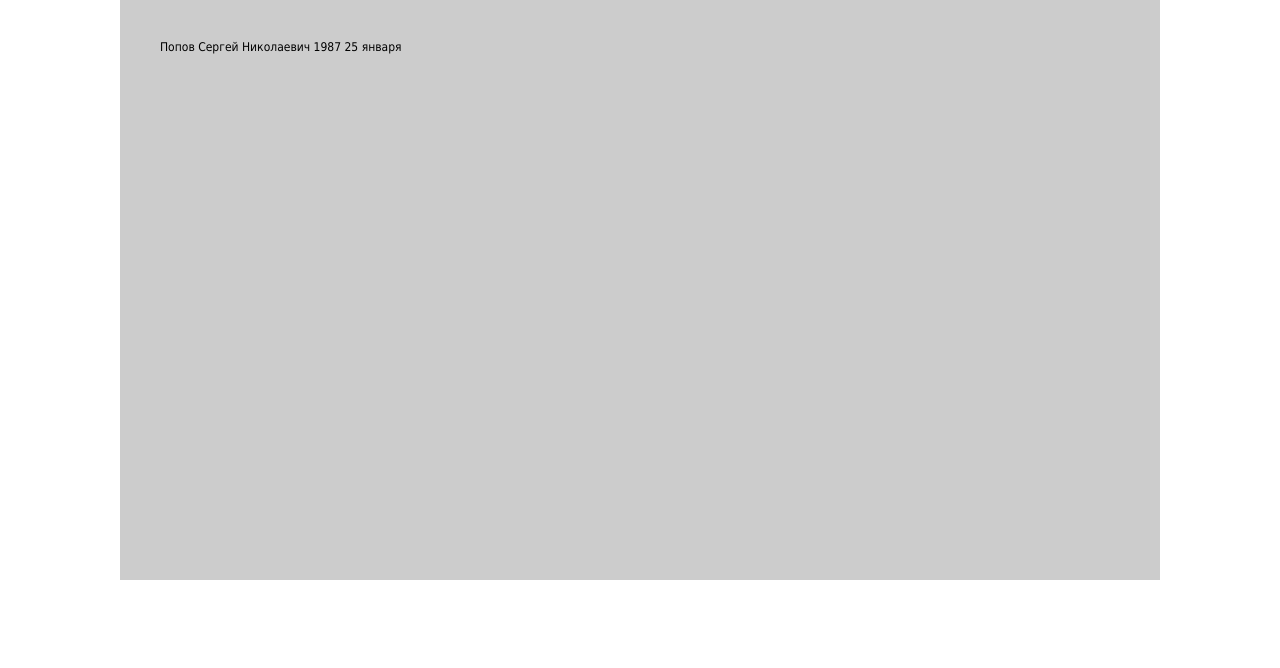
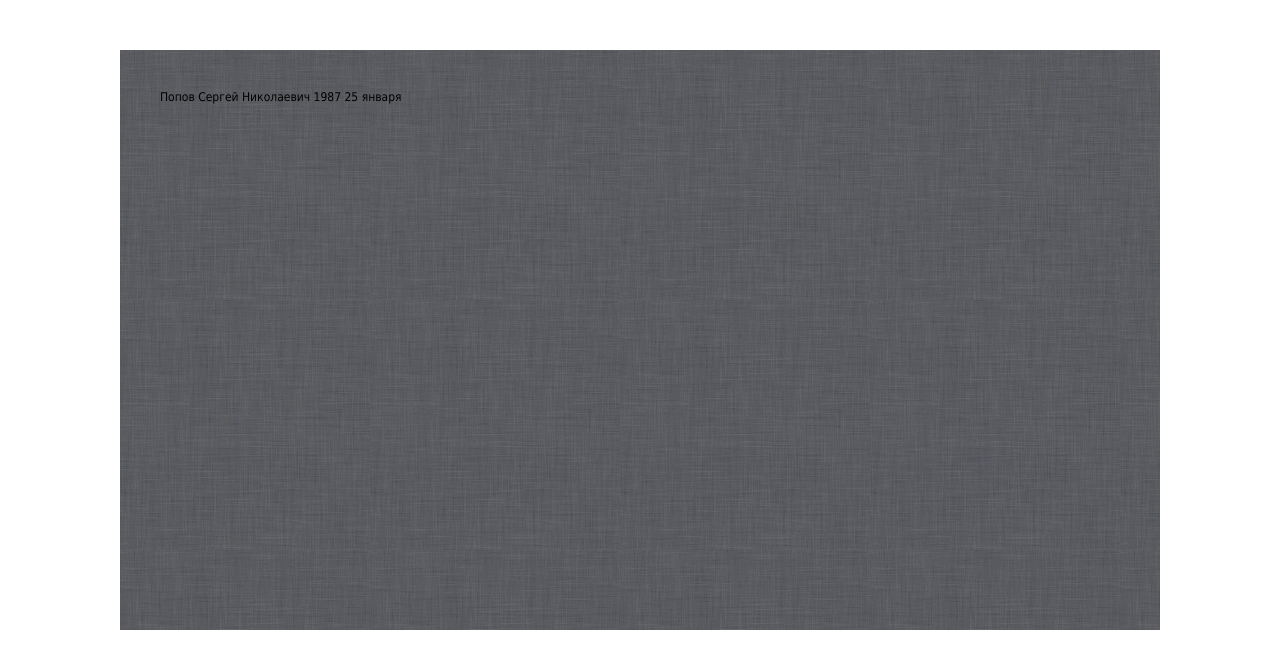
Before and after one commit to snaypsp/snaypsp.github.com, a plain HTML site: page index.html in a window 1280 px wide. Drawn offline with Linux system fonts and the light colour scheme.

Commit message:
Добавили фон

```diff
--- a/css/style.css
+++ b/css/style.css
@@ -16,5 +16,6 @@ body {
     width:960px;
     height:500px;
     padding:40px;
-    margin:0 auto;
+    margin:50px auto;
 }
+.b-page_background_image {background-image:url(../images/background.png)}
--- a/index.html
+++ b/index.html
@@ -2,11 +2,11 @@
 <html>
   <head>
   	<meta http-equiv="Content-Type" content="text/html; charset=utf8">
-  	<link rel="stylesheet" type="text/css" href="/css/style.css">
+  	<link rel="stylesheet" type="text/css" href="css/style.css">
     <title>Тестовое задание</title>
   </head>
   <body>
-    <div class="b-page">
+    <div class="b-page b-page_background_image">
   	  <p>Попов Сергей Николаевич 1987 25 января </p>
   	</div>
   </body>
```
Also changed, not shown: images/background.png (added).
